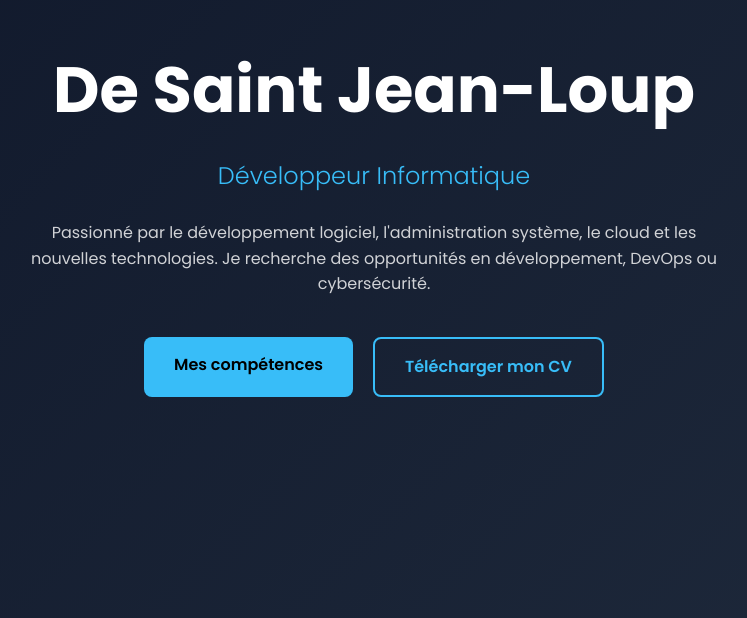
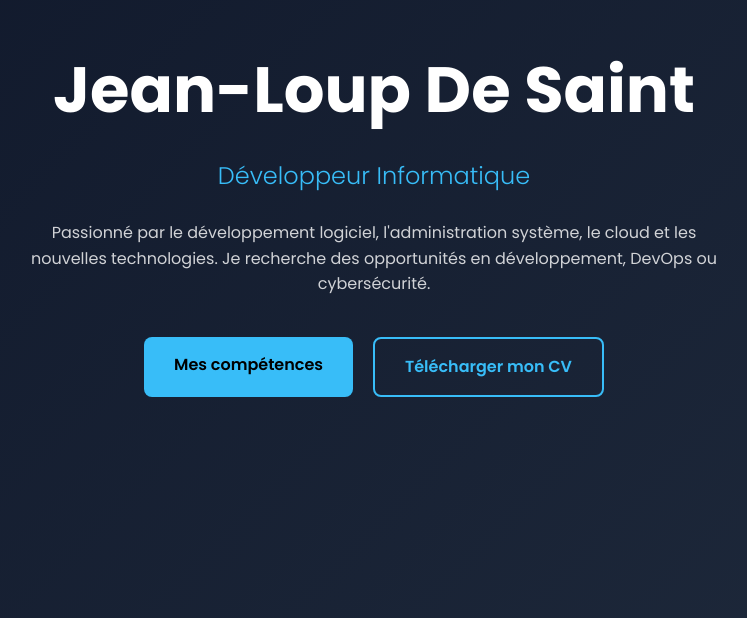
Before and after one commit to itswuzibro/itswuzibro.github.io, a plain HTML site: page index.html in a window 1280 px wide. Shown: the part 182-800 px from the top of the page, without its empty margins (266-1013 px from the left). Drawn offline with Linux system fonts and the light colour scheme.

Commit message:
Update index.html

```diff
--- a/index.html
+++ b/index.html
@@ -13,23 +13,18 @@
 <body>
 	<header>
 
-	<h1>De Saint Jean-Loup</h1>
+	<h1>Jean-Loup De Saint</h1>
 
 	<h2>Développeur Informatique</h2>
 
 	<p>
-
-	Passionné par le développement logiciel, l'administration système, le cloud et les nouvelles technologies.
-	Je recherche des opportunités en développement, DevOps ou cybersécurité.
-
+		Passionné par le développement logiciel, l'administration système, le cloud et les nouvelles technologies.
+		Je recherche des opportunités en développement, DevOps ou cybersécurité.
 	</p>
 
 	<div class="buttons">
-
-	<a class="btn primary" href="#competences">Mes compétences</a>
-
-	<a class="btn secondary" href="CV.pdf" target="_blank">Télécharger mon CV</a>
-
+		<a class="btn primary" href="#competences">Mes compétences</a>
+		<a class="btn secondary" href="CV.pdf" target="_blank">Télécharger mon CV</a>
 	</div>
 	</header>
 
```
